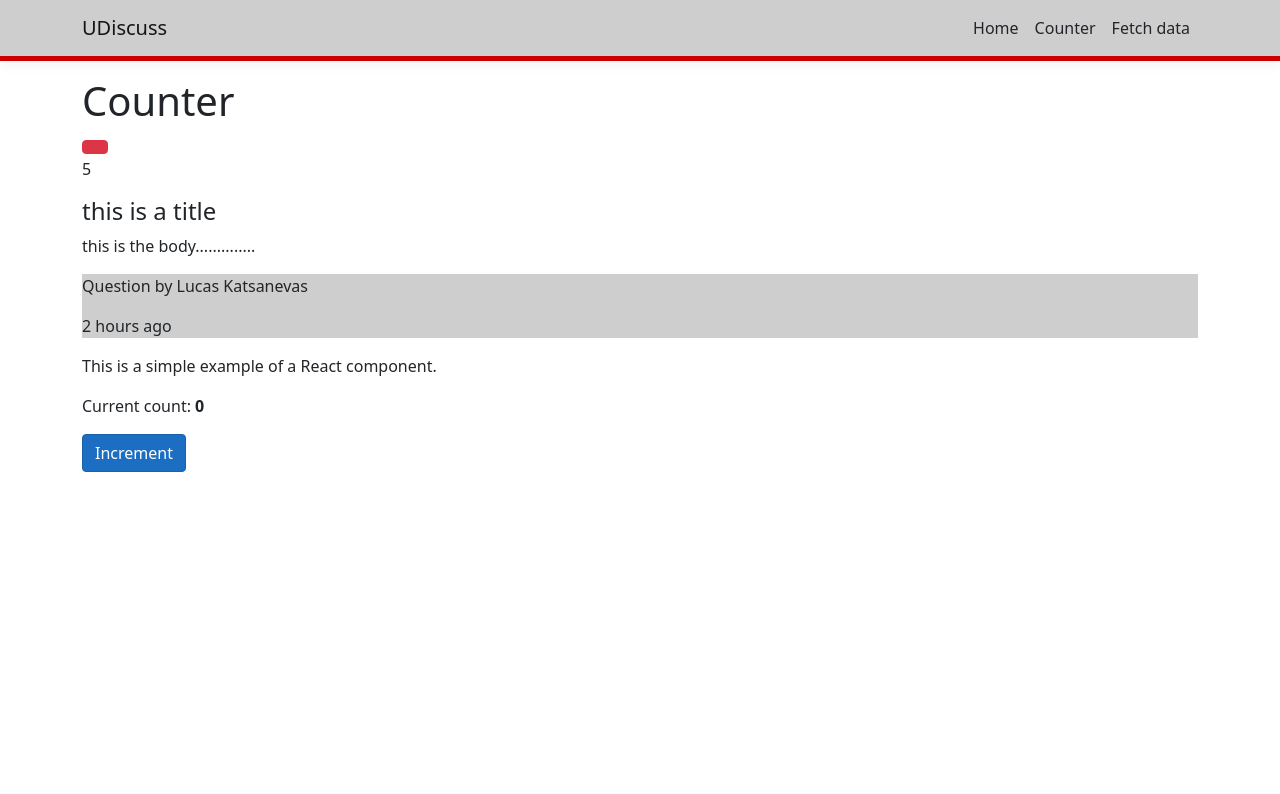
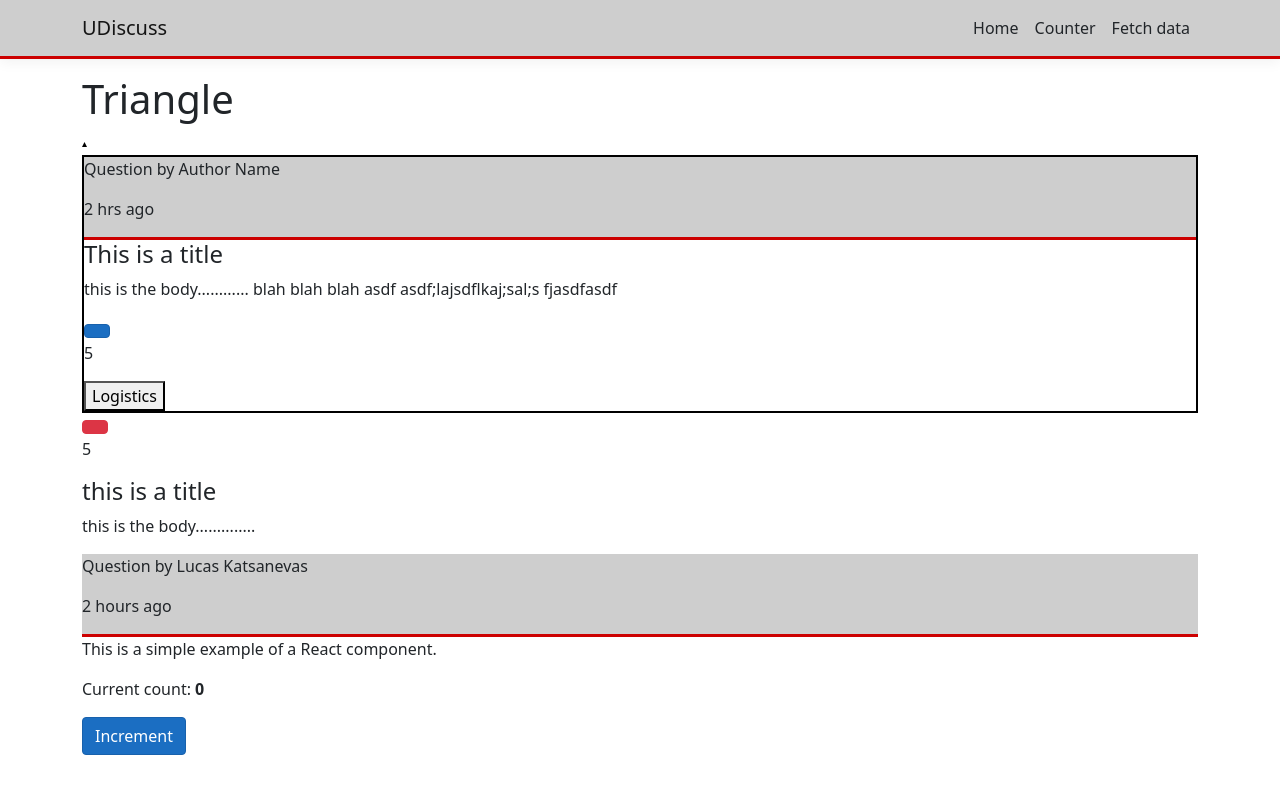
Before and after one commit to kadenhendrickson/UDiscuss, a React (Create React App) app in the folder ClientApp/: page /counter in a window 1280 px wide. Shown: the top 794 px of the page. Built offline with nearby package versions, Linux system fonts and the light colour scheme.

Commit message:
Added to post component. Started creating triangle for upvoting

```diff
--- a/ClientApp/src/components/Counter.js
+++ b/ClientApp/src/components/Counter.js
@@ -5,6 +5,8 @@ import { SelectedPostVoteButton } from './SelectedPost/SelectedPostVoteButton';
 import { SelectedPostTitle } from './SelectedPost/SelectedPostTitle';
 import { SelectedPostBody } from './SelectedPost/SelectedPostBody';
 import { SelectedPostHeader } from './SelectedPost/SelectedPostHeader';
+import { SelectedPost } from './SelectedPost/SelectedPost';
+import { Triangle } from './Triangle';
 
 export class Counter extends Component {
   static displayName = Counter.name;
@@ -24,9 +26,11 @@ export class Counter extends Component {
   render() {
     return (
       <div>
-            <h1>Counter</h1>
+            <h1>Triangle</h1>
+            <Triangle/>
 
 
+            <SelectedPost/>
             <SelectedPostVoteButton upvotes={5} isToggled={true} />
             <SelectedPostTitle title="this is a title" />
             <SelectedPostBody body="this is the body.............." />
--- a/ClientApp/src/components/NavMenu.css
+++ b/ClientApp/src/components/NavMenu.css
@@ -20,5 +20,5 @@ html {
 
 /* Added for UDiscuss*/
 .underline-nav {
-    border-bottom: 5px solid #CC0000;
+    border-bottom: 3px solid #CC0000;
 }
--- /dev/null
+++ b/ClientApp/src/components/SelectedPost/SelectedPost.js
@@ -0,0 +1,27 @@
+import React, { Component } from 'react';
+import './../css/LightTheme.css';
+import './../css/Design.css';
+import { SelectedPostVoteButton } from './SelectedPostVoteButton';
+import { SelectedPostTitle } from './SelectedPostTitle';
+import { SelectedPostBody } from './SelectedPostBody';
+import { SelectedPostHeader } from './SelectedPostHeader';
+import { SelectedPostTag } from './SelectedPostTag';
+/*
+ * Represents a post's body
+ *
+ * */
+export class SelectedPost extends Component {
+    static displayName = SelectedPost.name;
+
+    render() {
+        return (
+            <div className="post-border border-color">
+                <SelectedPostHeader postType="Question" author="Author Name" timeSincePost="2 hrs ago"/>
+                <SelectedPostTitle title = "This is a title"/>
+                <SelectedPostBody body="this is the body............ blah blah blah asdf asdf;lajsdflkaj;sal;s fjasdfasdf"/>
+                <SelectedPostVoteButton upvotes={5} isToggled={false}/>
+                <SelectedPostTag tagTitle="Logistics"/>
+            </div>
+        );
+    }
+}
--- a/ClientApp/src/components/SelectedPost/SelectedPostHeader.js
+++ b/ClientApp/src/components/SelectedPost/SelectedPostHeader.js
@@ -12,7 +12,7 @@ export class SelectedPostHeader extends Component {
     // TODO - make time float to the right
     render() {
         return (
-            <div className="secondary-color">
+            <div className="secondary-color underline-nav">
                 <p>{this.props.postType} by {this.props.author}</p>
                 <p className="pull-right">{this.props.timeSincePost}</p>
             </div>
--- /dev/null
+++ b/ClientApp/src/components/Triangle.js
@@ -0,0 +1,20 @@
+import React, { Component } from 'react';
+
+export class Triangle extends Component {
+  static displayName = Triangle.name;
+
+    render() {
+        const width = 5;
+        const height = 5;
+        const fill = "black";
+    return (
+        <svg width={width} height={height}>
+            <path
+                fill={fill}
+                //d={`M 0 0 L ${width} 0 L ${width/2} ${height} L 0 0`}
+                d={`M ${width}  ${height} L 0 ${height} L ${width/2} 0 Z`}
+            />
+        </svg>
+    );
+  }
+}
--- /dev/null
+++ b/ClientApp/src/components/css/Design.css
@@ -0,0 +1,11 @@
+/* Contains all the colors needed for dark theme */
+
+
+.bottom-border-red{
+    border-bottom: 1px solid #CC0000;
+}
+
+.post-border {
+    border-style: solid;
+    border-width: 2px;
+}
--- a/ClientApp/src/components/css/LightTheme.css
+++ b/ClientApp/src/components/css/LightTheme.css
@@ -11,8 +11,8 @@
 }
 
 
-.outline-color {
-    background-color: black;
+.border-color {
+    border-color: black;
 }
 
 .text-color {
```
